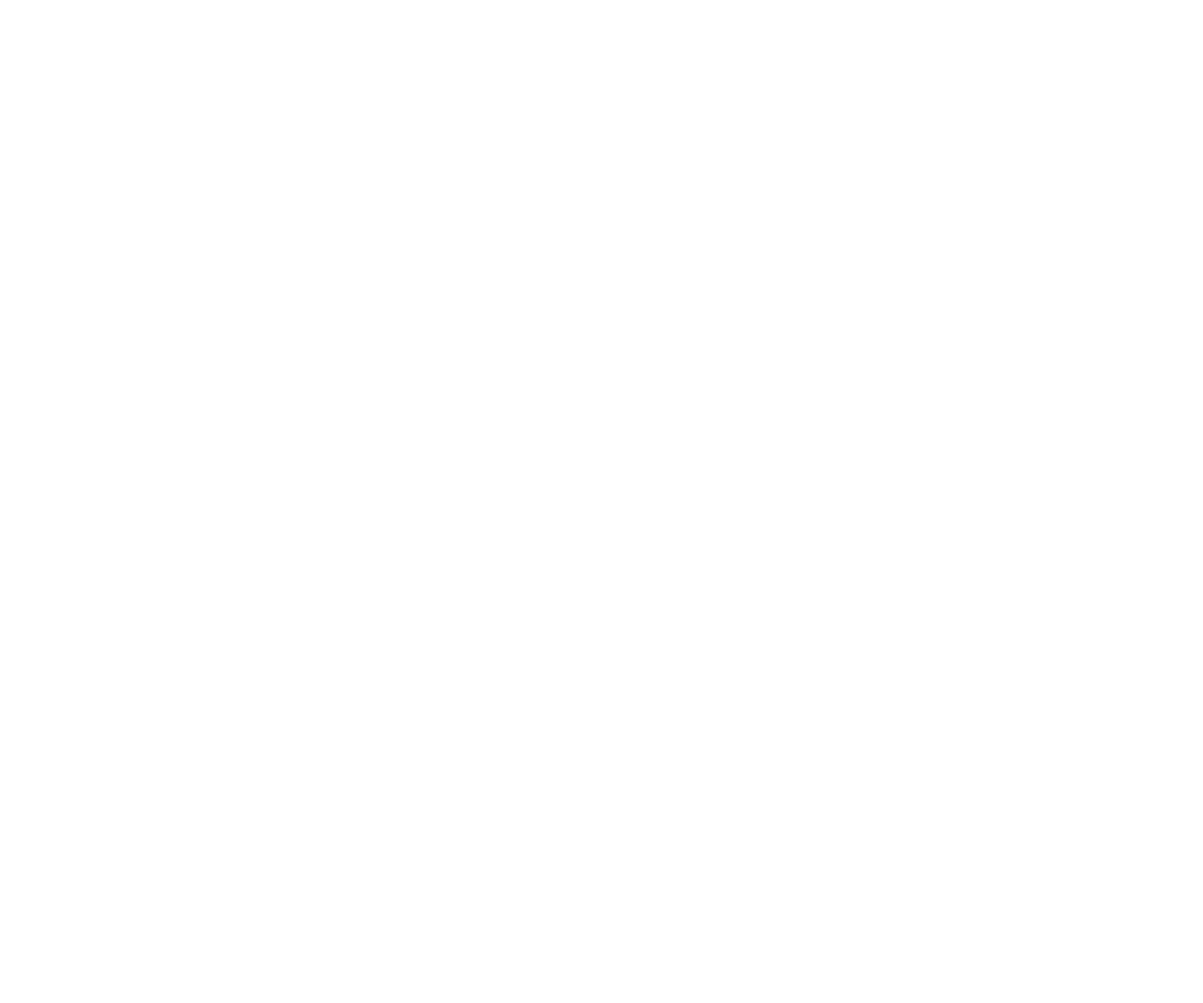
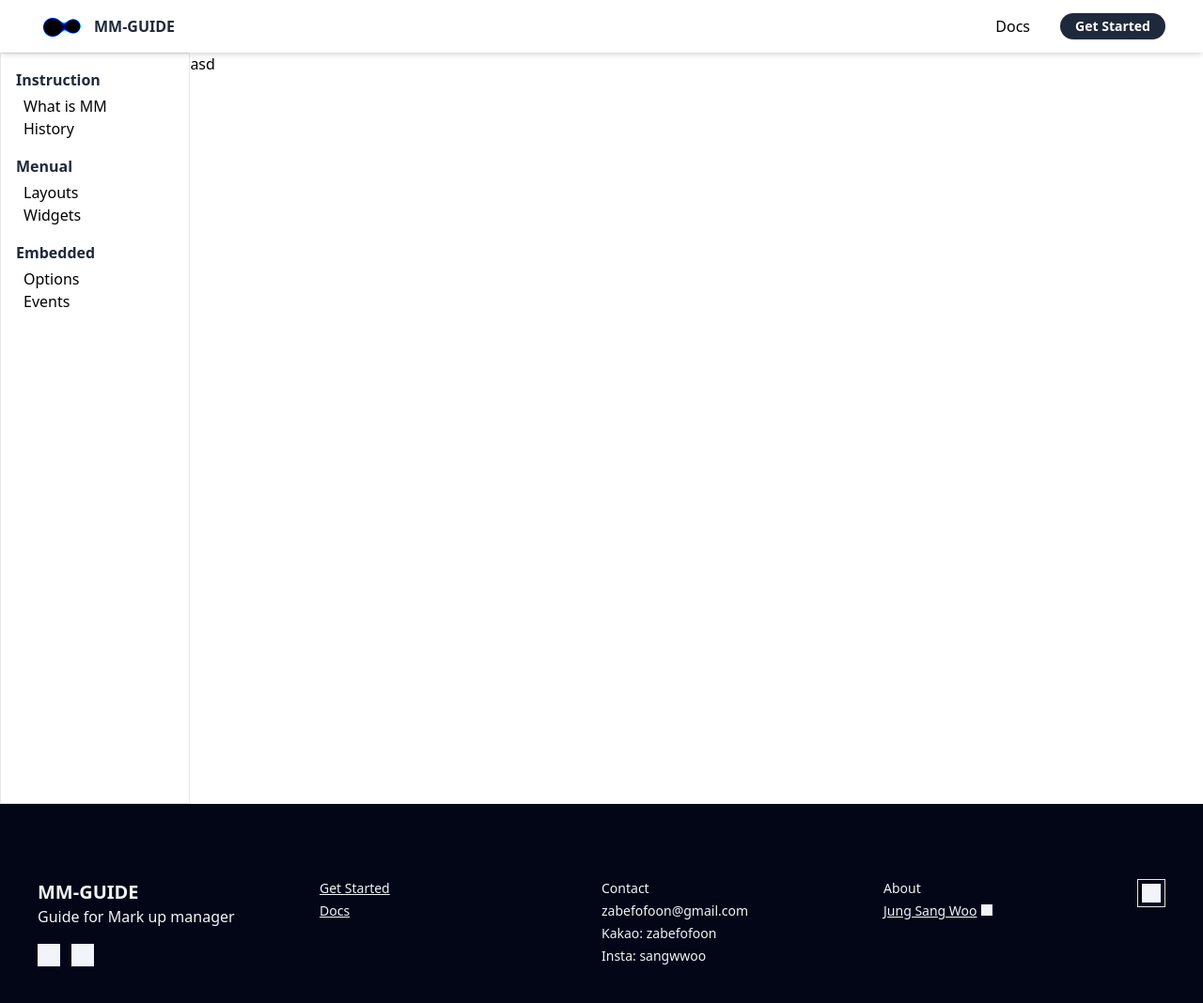
Before and after one commit to zabefofoon/mm-guide, a Nuxt app: page /documents in a window 1280 px wide. Before the commit this address had no page. Shown: the top 1068 px of the page at 94% size. Before the commit the page ends 800 px from the top, so only its background shows below. Built offline with nearby package versions, Linux system fonts and the light colour scheme; grey boxes are pictures that could not be loaded.

Commit message:
링크 변경

```diff
--- a/components/Footer.vue
+++ b/components/Footer.vue
@@ -4,7 +4,7 @@
       <div class="flex flex-col gap-4">
         <div>
           <h2 class="font-bold text-xl">
-            <router-link to="/">MM-GUIDE</router-link>
+            <a href="/">MM-GUIDE</a>
           </h2>
           <p>Guide for Mark up manager</p>
         </div>
@@ -21,14 +21,14 @@
       <ul class="flex flex-col gap-1">
         <li class="text-sm">
           <a
-            href="https://zabefofoon.github.io/mm-embedded/#/"
+            href="https://zabefofoon.github.io/mm-embedded/"
             target="_blank"
             class="underline">
             Get Started
           </a>
         </li>
         <li class="text-sm">
-          <router-link to="/docs" class="underline"> Docs </router-link>
+          <a href="/mm-guide/documents" class="underline"> Docs </a>
         </li>
       </ul>
       <div class="flex flex-col gap-1">
--- a/components/Header.vue
+++ b/components/Header.vue
@@ -1,13 +1,13 @@
 <template>
   <header
     class="sticky top-0 left-0 z-20 | flex items-center | py-3 px-10 | bg-white shadow-md">
-    <router-link to="/" class="flex items-center gap-2 py-1">
+    <a href="/" class="flex items-center gap-2 py-1">
       <Logo />
       <span class="font-black text-slate-800">MM-GUIDE</span>
-    </router-link>
+    </a>
     <nav class="flex gap-8 items-center | ml-auto">
-      <router-link to="/docs">Docs</router-link>
-      <a href="https://zabefofoon.github.io/mm-embedded/#/" target="_blank">
+      <a href="/mm-guide/documents">Docs</a>
+      <a href="https://zabefofoon.github.io/mm-embedded/" target="_blank">
         <button
           class="bg-slate-800 | px-4 py-1 | rounded-full | text-white font-bold text-sm">
           Get Started
--- a/nuxt.config.ts
+++ b/nuxt.config.ts
@@ -3,11 +3,6 @@ const path = require('path')
 // https://nuxt.com/docs/api/configuration/nuxt-config
 export default defineNuxtConfig({
   devtools: { enabled: true },
-  ssr: true,
-  routeRules: {
-    '/': { prerender: true },
-    '/docs/**': { prerender: true },
-  },
   css: ['~/assets/styles/basic.scss'],
   modules: ['@nuxtjs/tailwindcss'],
   build: {
@@ -20,9 +15,17 @@ export default defineNuxtConfig({
       },
     },
   },
+  app: {
+    baseURL: '/mm-guide/', // baseURL: '/<repository>/'
+    buildAssetsDir: 'assets', // don't use "_" at the begining of the folder name to avoids nojkill conflict
+  },
+  routeRules: {
+    '/': { prerender: true },
+    '/documents': { prerender: true }
+  },
   nitro: {
     output: {
       publicDir: path.join(__dirname, '/docs'),
-    },
+    }
   },
 })
--- /dev/null
+++ b/pages/documents/index.vue
@@ -0,0 +1,18 @@
+<template>
+  <Header />
+  <div class="flex h-full">
+    <DocsMenus />
+    <section class="w-full min-h-screen">
+      <div>asd</div>
+    </section>
+  </div>
+  <Footer />
+</template>
+
+<script setup lang="ts">
+import DocsMenus from '~/components/DocsMenus.vue'
+import Footer from '~/components/Footer.vue'
+import Header from '~/components/Header.vue'
+</script>
+
+<style></style>
--- a/pages/index.vue
+++ b/pages/index.vue
@@ -8,18 +8,18 @@
         </h2>
         <p class="text-2xl text-slate-500">Make layouts and add widgets.</p>
         <div class="flex gap-4 items-center justify-center">
-          <a href="https://zabefofoon.github.io/mm-embedded/#/" target="_blank">
+          <a href="https://zabefofoon.github.io/mm-embedded/" target="_blank">
             <button
               class="bg-slate-400 hover:bg-slate-800 | px-6 py-2 | rounded-full | text-white font-bold">
               Get Started
             </button>
           </a>
-          <router-link to="/docs">
+          <a href="/mm-guide/documents">
             <button
               class="bg-slate-400 hover:bg-slate-800 | px-6 py-2 | rounded-full | text-white font-bold">
               Docs
             </button>
-          </router-link>
+          </a>
         </div>
       </div>
     </section>
```
